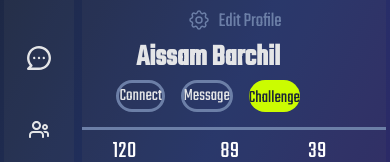
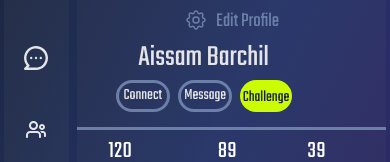
Before and after one commit to FRAGG33R/whiff-waff, a Next.js app in the folder client/: page /profile/1 in a window 390 px wide. Shown: the part 233-395 px from the top of the page. Built offline with nearby package versions, Linux system fonts and the light colour scheme.

Commit message:
fix : responsiveness issue

```diff
--- a/client/src/app/globals.css
+++ b/client/src/app/globals.css
@@ -27,5 +27,4 @@ body {
       rgb(var(--background-end-rgb))
     )
     rgb(var(--background-start-rgb));
-	background-color: red;
 }
--- a/client/src/components/landingPage/room.tsx
+++ b/client/src/components/landingPage/room.tsx
@@ -53,8 +53,7 @@ export default function Room() {
   // -- HOOKS --
 
   useEffect(() => {
-    // console.log(rotation.toFixed(2));
-	rotation.toFixed(1) as unknown as number < -2.4 ? router.push("/login") : null;
+	rotation.toFixed(2) as unknown as number < -2.4 ? router.push("/login") : null;
 
   }, [rotation]);
 
--- a/client/src/components/landingPage/roomModel.tsx
+++ b/client/src/components/landingPage/roomModel.tsx
@@ -26,7 +26,7 @@ export default function RoomModel (props: {
 	useEffect(() => {
 		if(previousRotationRef.current == rotation)
 			return;
-	  if (rotation.toFixed(1) as unknown as number <  -2.4) props.setRotation(-2.4);
+	  if (rotation.toFixed(2) as unknown as number <  -2.4) props.setRotation(-2.6);
 	  cameraPosition.current = [
 		-10.9,
 		rotation < 0 ? 0.888888 : rotation + 0.888888,
--- a/client/src/components/profile/profileComponent.tsx
+++ b/client/src/components/profile/profileComponent.tsx
@@ -6,17 +6,18 @@ import ProfileInformations from "./profileInformations";
 import RankComponent from "./rankComponent";
 
 export default function ProfileComponent() {
+
   return (
-    <div className="w-[98%] md:w-[98%] h-[96%] md:h-[95%] flex items-center justify-start gap-2 md:gap-10 flex-row text-white">
-      <div className="h-full min-w-[65px] w-[75px] md:w-[100px]">
+    <div className="w-[98%] h-[96%] md:h-[95%] flex items-center justify-start gap-2 md:gap-10 flex-row text-white">
+      <div className="h-full min-w-[65px] w-[65px] md:w-[100px]">
         <SideBar />
       </div>
-      <div className="h-full w-[85%] md:w-[95%] space-y-2 md:space-y-8">
+      <div className="h-full w-[81%] md:w-[90%] xl:w-[95%] space-y-2 md:space-y-8 ">
         <div className="h-[45px] md:h-[50px] lg:h-[60px] xl:h-[70px] w-full">
           <NavBar />
         </div>
         <div className="w-full xl:h-[91%] md:h-[93%] lg:h-[91.5%] h-[91.5%] overflow-auto space-y-2 xl:space-y-10">
-          <div className="h-[600px] lg:h-[350px] flex flex-col lg:flex-row gap-2 md:gap-10">
+          <div className="w-full h-[600px] lg:h-[350px] flex flex-col lg:flex-row gap-2 md:gap-10">
             <div className="w-full lg:w-[55%] h-full">
               <ProfileInformations />
             </div>
--- a/client/src/components/profile/profileInformations.tsx
+++ b/client/src/components/profile/profileInformations.tsx
@@ -41,10 +41,10 @@ export default function ProfileInformations() {
         </div>
         <div className="h-[30%] md:h-full w-[75%] flex flex-col">
           <div className="h-full md:h-[70%] max-w-44 flex flex-col space-y-1 md:space-y-2">
-            <div className="w-full h-full flex items-end md:justify-start justify-center font-semibold font-teko text-3xl xl:text-4xl 2xl:text-5xl text-Mercury ">
+            <div className="w-full h-full flex items-end md:justify-start justify-center font-normal md:font-semibold font-teko text-3xl xl:text-4xl 2xl:text-5xl text-Mercury ">
               Aissam Barchil
             </div>
-            <div className="w-full h-full flex flex-row items-center md:justify-start justify-center space-x-4 2xl:space-x-6">
+            <div className="w-full h-full flex flex-row items-center md:justify-start justify-center space-x-2 2xl:space-x-6">
               <SecondaryButton text="Connect" onClick={() => {}} />
               <SecondaryButton text="Message" onClick={() => {}} />
               <PrimaryButton text="Challenge" onClick={() => {}} />
--- a/client/src/components/profile/rankComponent.tsx
+++ b/client/src/components/profile/rankComponent.tsx
@@ -12,7 +12,7 @@ export default function RankComponent()
 				<div className=' font-semibold font-teko text-2xl md:text-3xl tracking-wide '>RANK</div>
 			</div>
 			<div className="w-full h-[85%] flex items-center justify-center py-4">
-				<Image src={Grandmaster} alt="grandmaster icon" className='w-[330px] bg-red-40 lg:w-[500px]  pb-12'/>
+				<Image src={Grandmaster} alt="grandmaster icon" className='w-[330px] lg:w-[500px]  pb-12'/>
 			</div>
 		</div>
 	)
--- a/client/src/components/ui/buttons/primaryButton.tsx
+++ b/client/src/components/ui/buttons/primaryButton.tsx
@@ -5,13 +5,12 @@ import { motion } from "framer-motion";
 
 const PrimaryButton: React.FC<PrimaryButtonProps> = ({ text, onClick }) => {
 
-
   return (
     <motion.button
       whileHover={{ scale: 1.07 }}
       whileTap={{ scale: 0.9 }}
       onClick={onClick}
-      className="flex items-center justify-center bg-GreenishYellow font-teko rounded-full w-24 xl:w-28 2xl:w-32 h-8 md:h-9 text-NightBlack text-[1.1rem] md:text-[1.4rem]"
+      className="flex items-center justify-center bg-GreenishYellow font-teko rounded-full w-28 md:w-24 xl:w-28 2xl:w-32 h-8 2xl:h-9 text-NightBlack text-[1rem] md:text-[1.4rem]"
     >
       <div className="flex items-center justify-center pt-1">{text}</div>
     </motion.button>
--- a/client/src/components/ui/buttons/secondaryButton.tsx
+++ b/client/src/components/ui/buttons/secondaryButton.tsx
@@ -8,8 +8,8 @@ const secondaryButton: React.FC<PrimaryButtonProps> = ({ text, onClick }) => {
       whileHover={{ scale: 1.07 }}
       whileTap={{ scale: 0.9 }}
       onClick={onClick}
-      className="flex items-center justify-center transparent font-teko text-[1.1rem] md:text-[1.4rem] border-[3px] border-HokiCl
-        rounded-full w-24 xl:w-28 2xl:w-32 h-8 md:h-9 text-Mercury"
+      className="flex items-center justify-center transparent font-teko text-[1rem] md:text-[1.4rem] border-[3px] border-HokiCl
+        rounded-full w-28 md:w-24 xl:w-28 2xl:w-32 h-8 2xl:h-9 text-Mercury"
     >
       <span>{text}</span>
     </motion.button>
```
